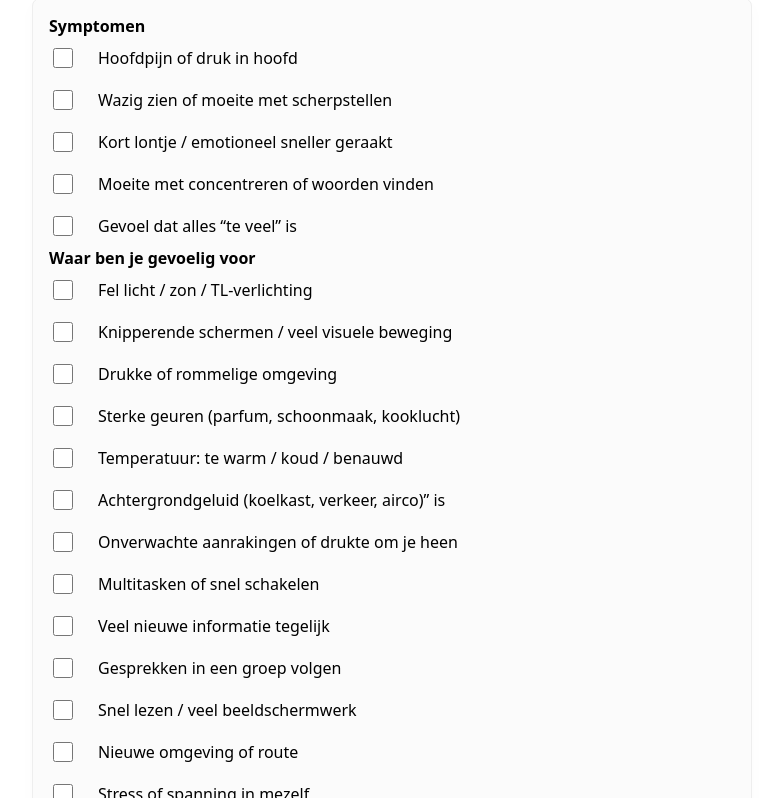
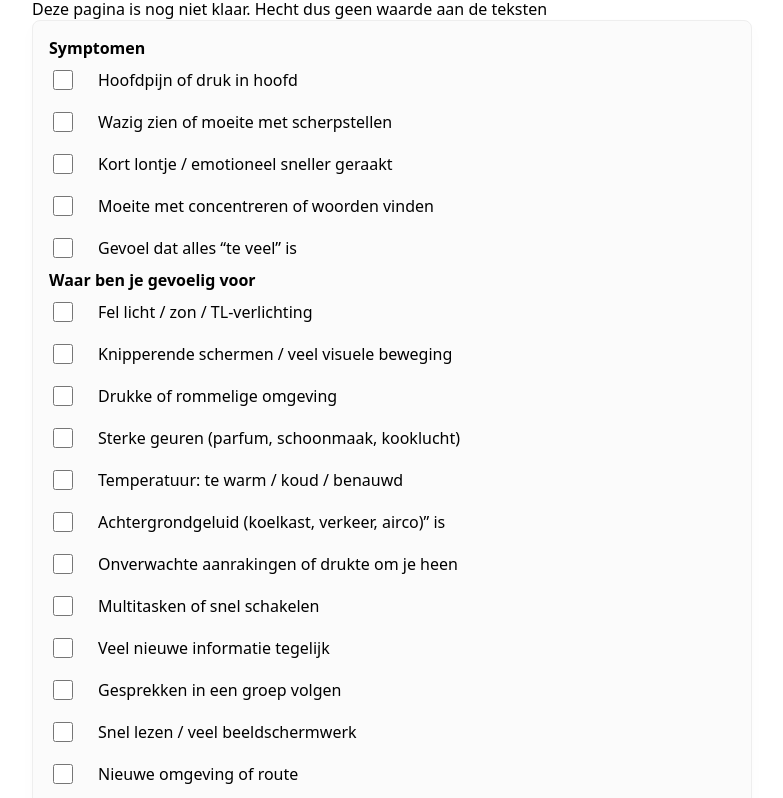
Before and after one commit to tienkamp/NAH-prikkels, a plain HTML site: page index.html in a window 1280 px wide. Shown: the part 108-906 px from the top of the page, without its empty margins (248-1031 px from the left). Drawn offline with Linux system fonts and the light colour scheme.

Commit message:
Update index.html

```diff
--- a/index.html
+++ b/index.html
@@ -52,6 +52,8 @@
 </head>
 <body>
   <h1>Checklist NAH prikkelgevoeligheid</h1>
+
+  Deze pagina is nog niet klaar. Hecht dus geen waarde aan de teksten
   <form id="checklistForm" novalidate>
     <ul class="checklist">
       <li><b>Symptomen</b></li>
```
